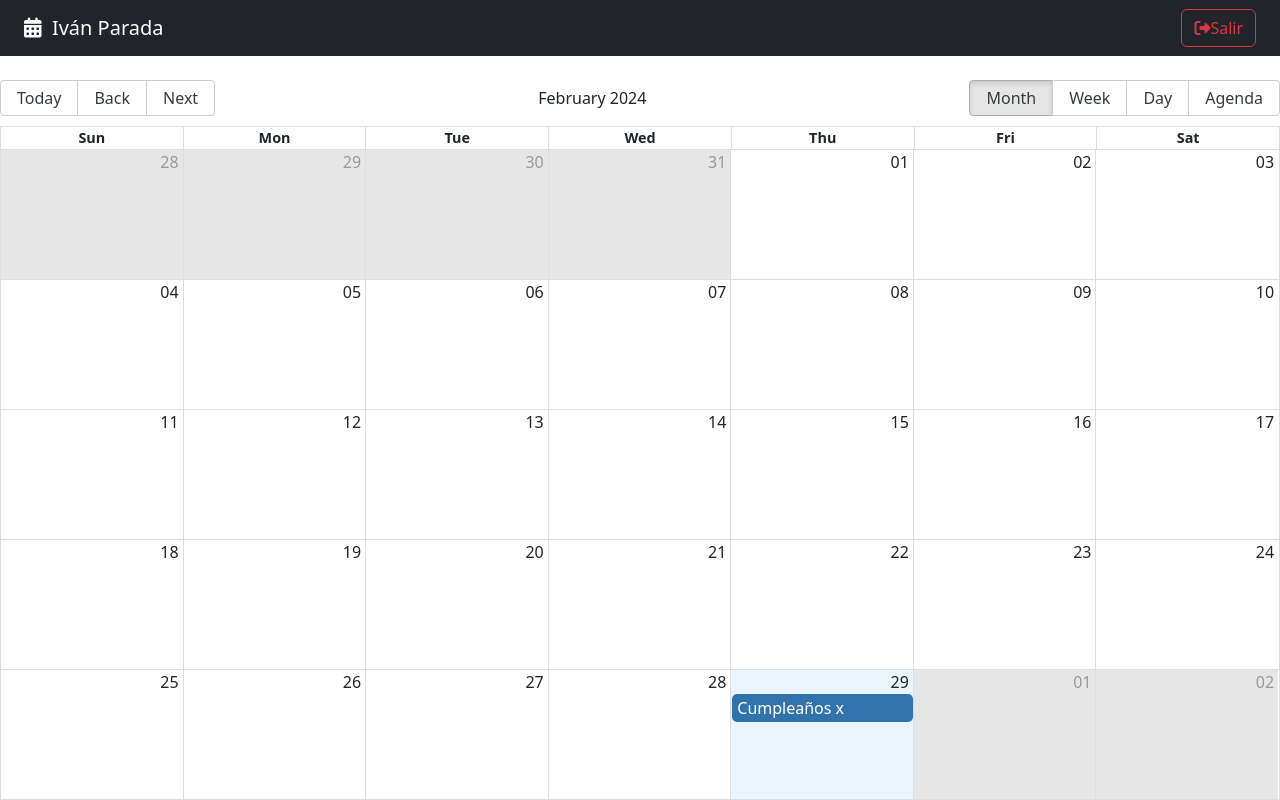
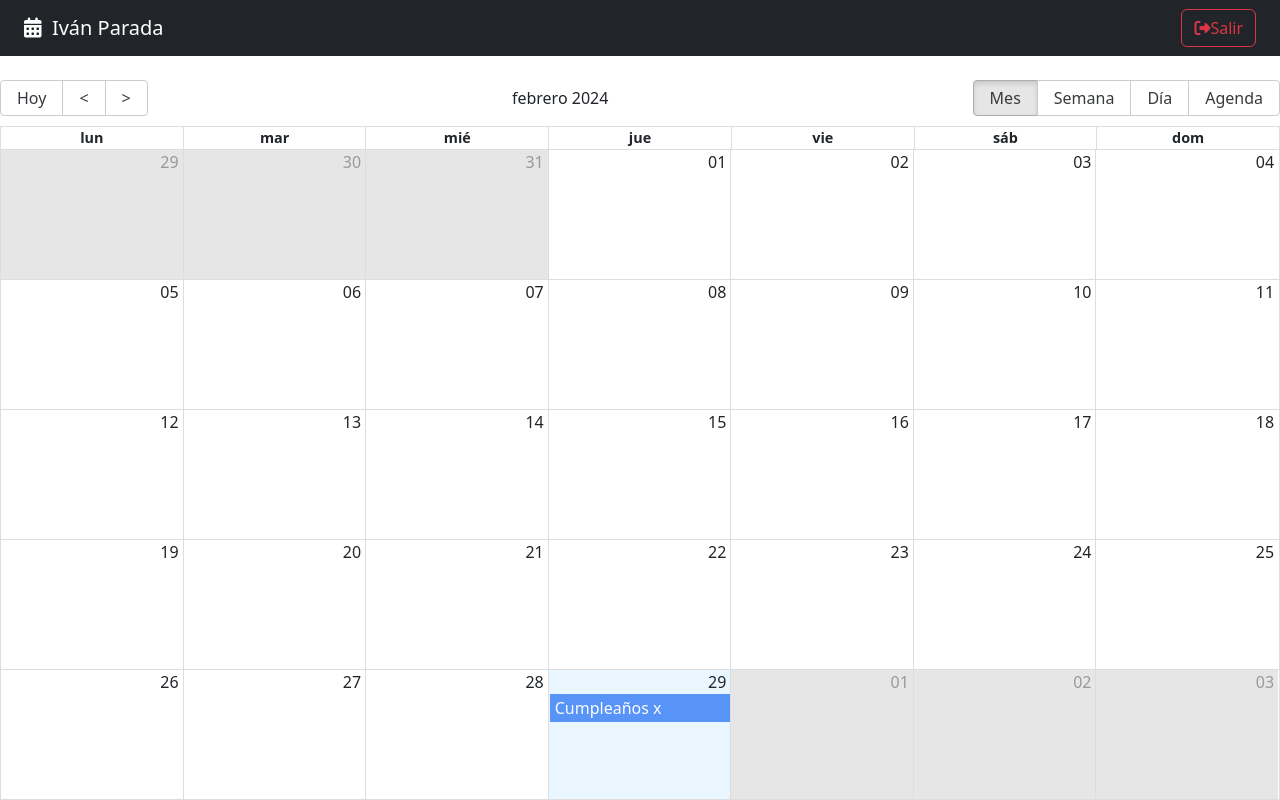
Before and after one commit to IvanParada/CalendarApp, a React (Vite) app: page / in a window 1280 px wide. Built offline with nearby package versions, Linux system fonts and the light colour scheme.

Commit message:
helpers localizer

```diff
--- a/src/calendar/pages/CalendarPage.jsx
+++ b/src/calendar/pages/CalendarPage.jsx
@@ -1,30 +1,35 @@
-import { Calendar, dateFnsLocalizer } from 'react-big-calendar';
+import { Calendar } from 'react-big-calendar';
 import 'react-big-calendar/lib/css/react-big-calendar.css';
 
-import { addHours, format, parse, startOfWeek, getDay } from 'date-fns';
-import enUS from 'date-fns/locale/en-US';
+import { addHours } from 'date-fns';
 
 import { Navbar } from '../';
+import { getMessagesES, localizer } from '../../helpers';
+
 
 export const CalendarPage = () => {
 
-  const locales = {
-    'en-US': enUS,
-  };
+  const eventStyleGetter = ( event, start, end, isSelected) => {
+    console.log({event, start, end, isSelected})
 
-  const localizer = dateFnsLocalizer({
-    format,
-    parse,
-    startOfWeek,
-    getDay,
-    locales,
-  });
+    const style = {
+      backgroundColor: '#347CF7',
+      borderRadius: '0px',
+      opacity: 0.8,
+      color: 'white'
+    }
+
+    return {
+      style
+    }
+  }
+
 
   const events = [{
     title: 'Cumpleaños x',
     notes: 'Hay que comprar el pastel',
     start: new Date(),
-    end: addHours(new Date(), 2),
+    end: addHours(new Date(), 1),
     bgColor: '#fafafa',
     user: {
       _id: '123',
@@ -37,11 +42,14 @@
       <Navbar />
 
       <Calendar
+      culture='es'
         localizer={localizer}
         events={events}
         startAccessor="start"
         endAccessor="end"
         style={{ height: 'calc( 100vh - 80px)' }}
+        messages={getMessagesES()}
+        eventPropGetter={eventStyleGetter}
       />
     </>
   )
--- /dev/null
+++ b/src/helpers/calendarLocalizer.js
@@ -0,0 +1,16 @@
+import { dateFnsLocalizer } from 'react-big-calendar';
+
+import { format, parse, startOfWeek, getDay } from 'date-fns';
+import esES from 'date-fns/locale/es';
+
+const locales = {
+    'es': esES,
+  };
+
+  export const localizer = dateFnsLocalizer({
+    format,
+    parse,
+    startOfWeek,
+    getDay,
+    locales,
+  });
--- /dev/null
+++ b/src/helpers/getMessages.js
@@ -0,0 +1,18 @@
+
+export const getMessagesES = () => {
+    return {
+        allDay: 'Todo el día',
+        previous: '<',
+        next: '>',
+        today: 'Hoy',
+        month: 'Mes',
+        week: 'Semana',
+        day: 'Día',
+        agenda: 'Agenda',
+        date: 'Fecha',
+        time: 'Hora',
+        event: 'Evento',
+        noEventsInRange: 'No hay eventos en este rango',
+        showMore: total => `+ Ver más (${total})`
+    }
+}
--- /dev/null
+++ b/src/helpers/index.js
@@ -0,0 +1,2 @@
+export * from './calendarLocalizer'
+export * from './getMessages'
```
